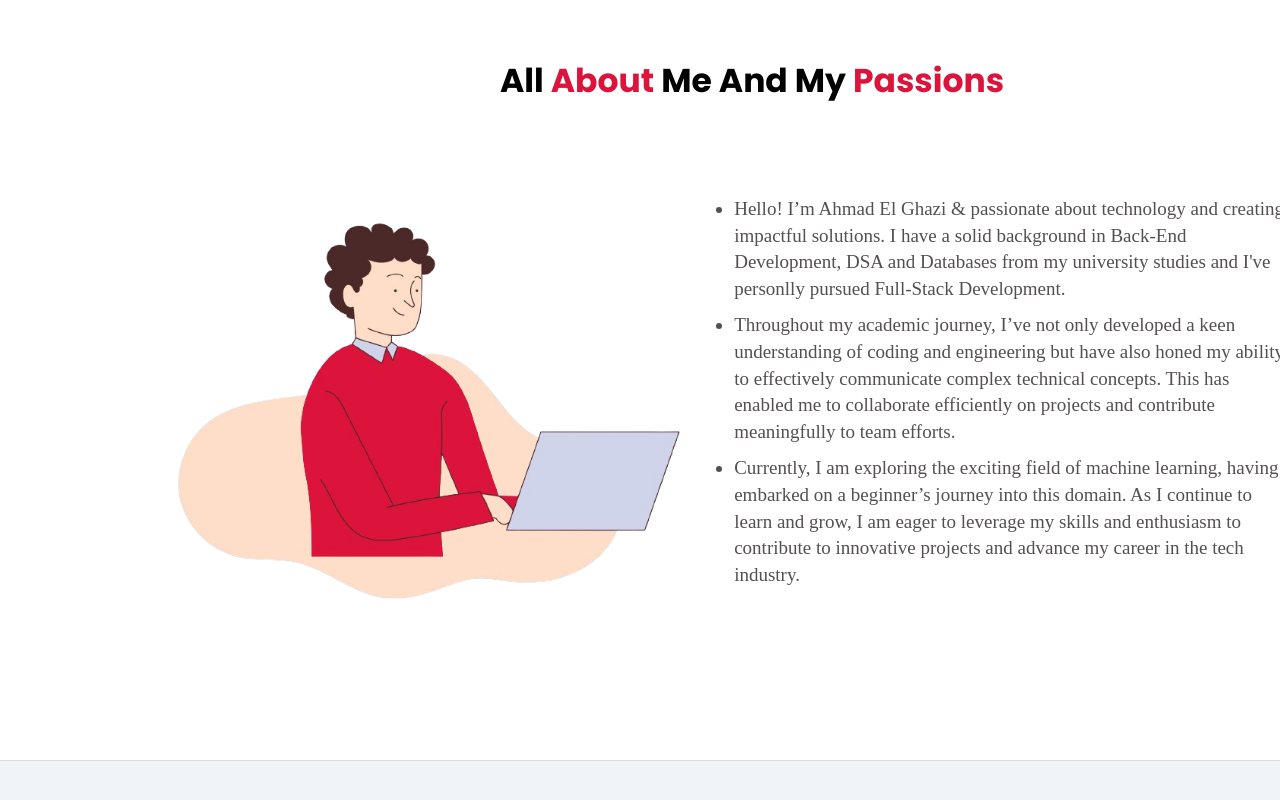
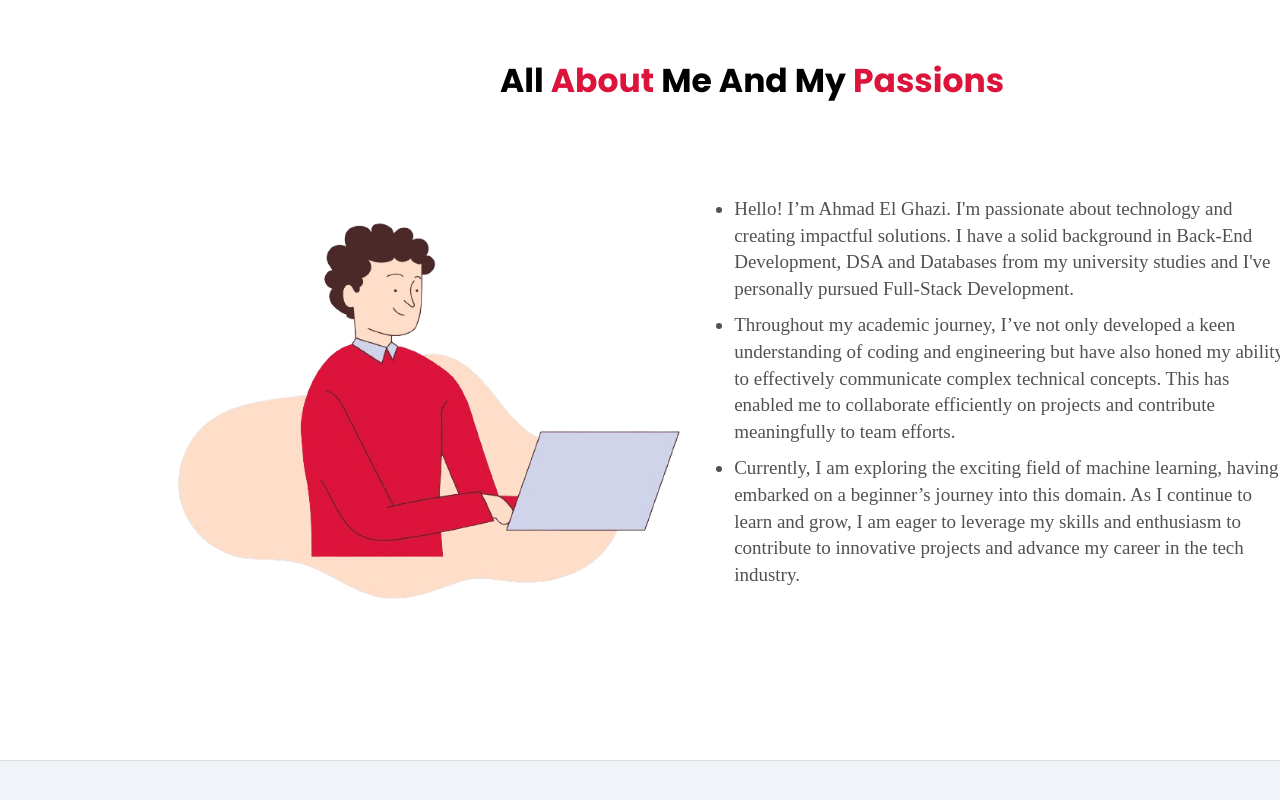
Before and after one commit to l0stinfr0st/my-portfolio, a plain HTML site: page index.html in a window 1280 px wide. Shown: the part 839-1639 px from the top of the page. Drawn offline with Linux system fonts and the light colour scheme.

Commit message:
Update index.html

```diff
--- a/index.html
+++ b/index.html
@@ -68,10 +68,10 @@
                 <div class="pop-in">
                     <div class="content">
                         <ul>
-                            <li>Hello! I’m Ahmad El Ghazi & passionate about technology and creating impactful
+                            <li>Hello! I’m Ahmad El Ghazi. I'm passionate about technology and creating impactful
                                 solutions. I
                                 have a solid background in Back-End Development, DSA and Databases from my university
-                                studies and I've personlly pursued Full-Stack Development.</li>
+                                studies and I've personally pursued Full-Stack Development.</li>
                             <li>Throughout my academic journey, I’ve not only developed a keen understanding of coding
                                 and
                                 engineering but have also honed my ability to effectively communicate complex technical
```
